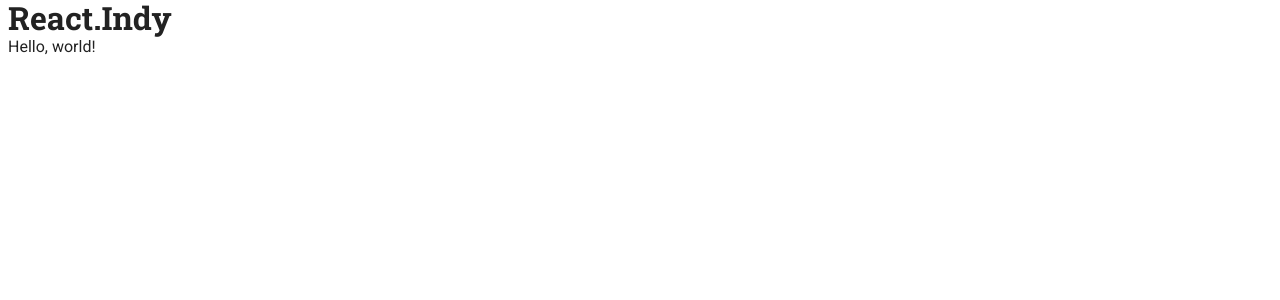
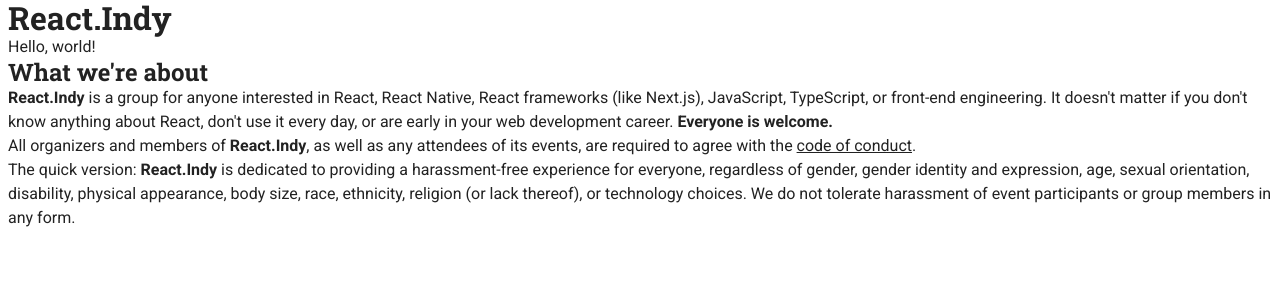
Before and after one commit to React-Indy/website, a Next.js app: page / in a window 1280 px wide. Shown: the top 300 px of the page. Built offline with nearby package versions, Linux system fonts and the light colour scheme.

Commit message:
Add text for CSS checking

```diff
--- a/src/pages/index.tsx
+++ b/src/pages/index.tsx
@@ -1,9 +1,34 @@
+const CODE_OF_CONDUCT_LINK =
+	"https://docs.google.com/document/d/e/2PACX-1vQf_7z4Ok-zyUY9vej4ZDafitByM6TOuZ8ju2rcEdEuKtuTYYrtDNjjw0EZRmt9pVQ2k7PqghYf16-F/pub";
+
 const HomePage = () => {
 	return (
-		<>
+		<main className="flow">
 			<h1>React.Indy</h1>
 			<p>Hello, world!</p>
-		</>
+
+			<h2>What we&apos;re about</h2>
+			<p>
+				<strong>React.Indy</strong> is a group for anyone interested in React,
+				React Native, React frameworks (like Next.js), JavaScript, TypeScript,
+				or front-end engineering. It doesn&apos;t matter if you don&apos;t know
+				anything about React, don&apos;t use it every day, or are early in your
+				web development career. <strong>Everyone is welcome.</strong>
+			</p>
+			<p>
+				All organizers and members of <strong>React.Indy</strong>, as well as
+				any attendees of its events, are required to agree with the{" "}
+				<a href={CODE_OF_CONDUCT_LINK}>code of conduct</a>.
+			</p>
+			<p>
+				The quick version: <strong>React.Indy</strong> is dedicated to providing
+				a harassment-free experience for everyone, regardless of gender, gender
+				identity and expression, age, sexual orientation, disability, physical
+				appearance, body size, race, ethnicity, religion (or lack thereof), or
+				technology choices. We do not tolerate harassment of event participants
+				or group members in any form.
+			</p>
+		</main>
 	);
 };
 
```
